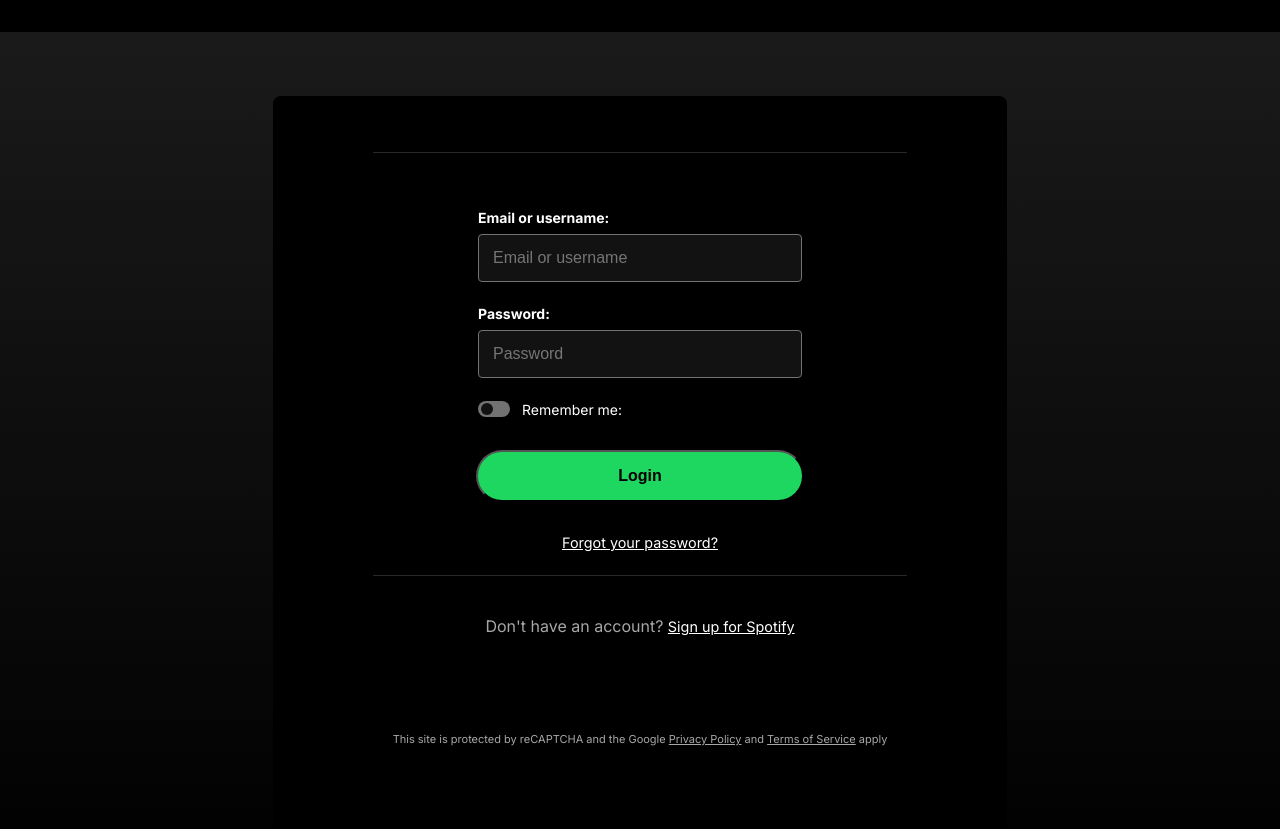
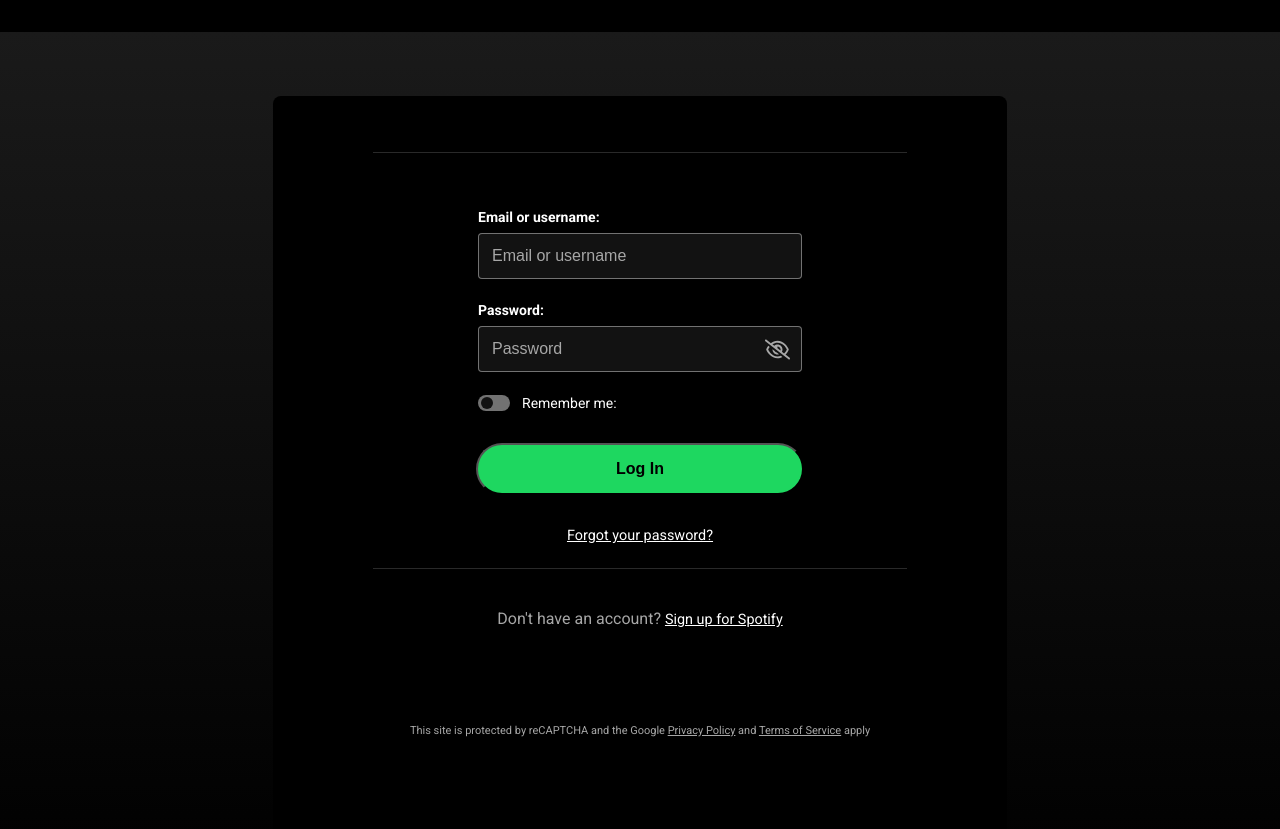
Before and after one commit to Perpy-del/Spotify-Clone, a plain HTML site: page src/Login page.html in a window 1280 px wide. Drawn offline with Linux system fonts and the light colour scheme.

Commit message:
added password hide icon

```diff
--- a/src/Login page.html
+++ b/src/Login page.html
@@ -6,8 +6,10 @@
     <title>Spotify Login</title>
     <link rel="preconnect" href="https://fonts.googleapis.com">
     <link rel="preconnect" href="https://fonts.gstatic.com" crossorigin>
-    <link href="https://fonts.googleapis.com/css2?family=Inter:wght@100;200;300;400;500;600;700;800;900&display=swap" rel="stylesheet">
+    <link href="https://fonts.googleapis.com/css2?family=Roboto:wght@100;300;400;500;700;900&display=swap" rel="stylesheet">
     <link rel="stylesheet" href="Login.css">
+
+
 </head>
 
 <body>
@@ -27,7 +29,11 @@
                 <!-- Input field for password -->
                 <div class="field">
                     <label for="password">Password:</label>
-                    <input type="passsword" id="password" name="password" placeholder="Password">
+                    <div class="input-container">
+                        <input type="passsword" id="password" name="password" placeholder="Password">
+                        <img  class="svg" src="Images/Spotify-eye-slash-regular.svg" alt="eye-slash-icon">
+                    </div>
+
                 </div>
 
                 <!-- toggle for "remember me" section -->
@@ -40,11 +46,12 @@
                 </div>
 
                 <!-- Login button here/call to action -->
-                <button class=login-button id="login">Login</button>
+                <button class=login-button id="login">Log In</button>
 
                 <!-- forgot password link -->
                 <div class="forgot-password">
                     <a href="*#">Forgot your password?</a>
+
                 </div>
             </div>
             <!-- login form ends here -->
--- a/src/Login.css
+++ b/src/Login.css
@@ -2,7 +2,7 @@
     box-sizing: border-box;
     background-color: #000000;
     margin:0;
-    font-family: 'Inter', sans-serif;
+    font-family: 'Roboto', sans-serif;
     display: flex;
     align-items: center;
 }
@@ -75,19 +75,34 @@
     font-weight:700;
 }
 
-input {
+.input-container{
+    position:relative;
+    width:100%;
+}
+
+input{
+    appearance: none;
+    background-image: none;
     width: 100%;
     padding: 14px;
     margin-bottom: 15px;
     box-sizing: border-box;
-    border: 1px solid #727272;
+    border: 0px;
     border-radius: 4px;
     background-color: #121212;
-    color:#fff;
     font-size:1rem;
     font-weight:400;
+    -webkit-tap-highlight-color: transparent;
+    inline-size: 100%;
+    box-shadow: inset 0 0 0 1px #727272;
+    transition: box-shadow 0.1s ease-in-out 0s, color 0.1s ease-in-out 0s;
+    color: #ffffff;;
+}
+input::placeholder {
+    color:#a7a7a7;
+}
 
-}
+
 input:focus{
     box-sizing: border-box;
     box-shadow: inset 0 0 0 3px #ffffff;
@@ -95,9 +110,25 @@
 
 }
 input:hover{
-    border-color: #ffffff;
+    border: 1px solid #ffffff;
 }
-.toggle-container{
+
+.svg{
+    width:25px;
+    height:25PX;
+    position: absolute;
+    top: 50%;
+    transform:  translateY(-80%);
+    display: flex;
+    fill: #a7a7a7;
+    right: 12px;
+}
+.svg:hover{
+
+    fill: #ffffff;
+}
+
+.toggle-container {
     display: flex;
     align-items: flex-start;
     box-sizing: border-box;
@@ -206,7 +237,9 @@
 .login-button:hover{
     width:324px;
     padding:1px 8px;
-    font-weight: bolder;
+    font-weight:700;
+
+
 
 
 }
```
Also changed, not shown: src/Images/Spotify-eye-slash-regular.svg (added).
